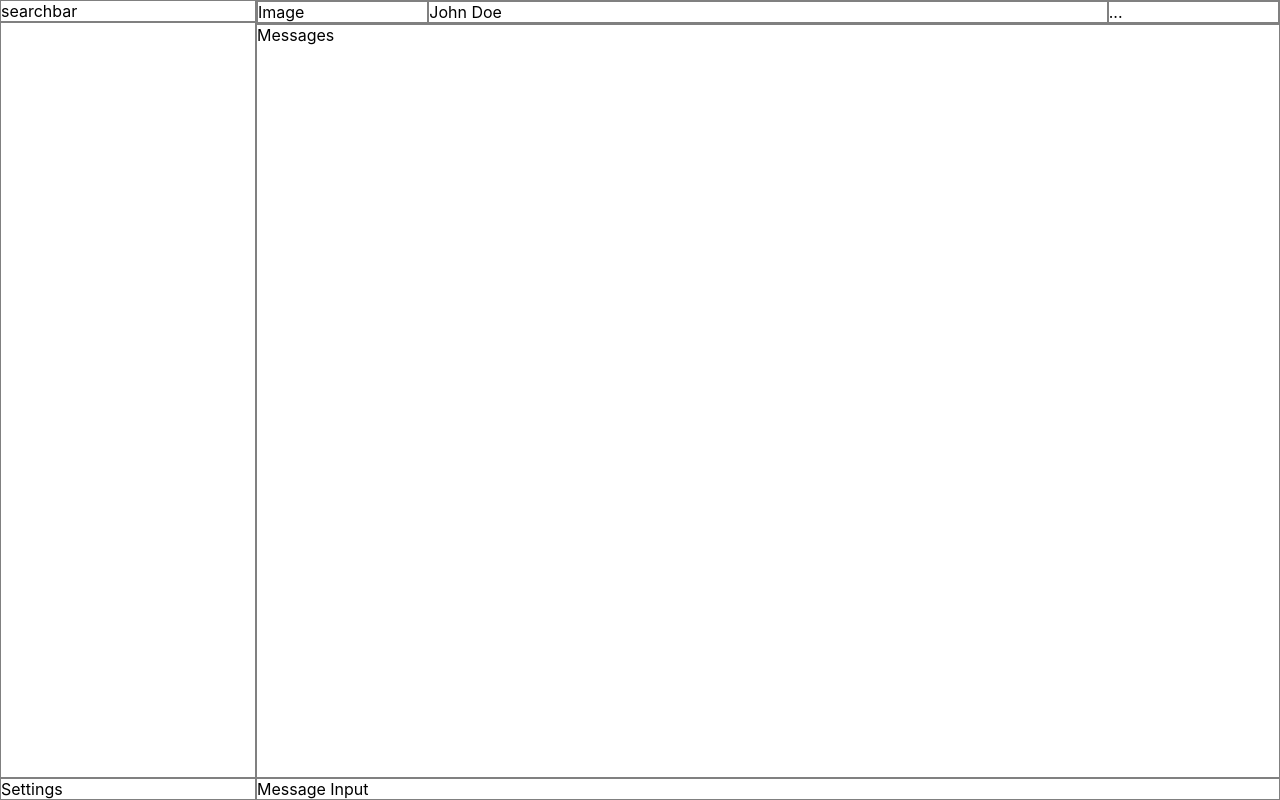
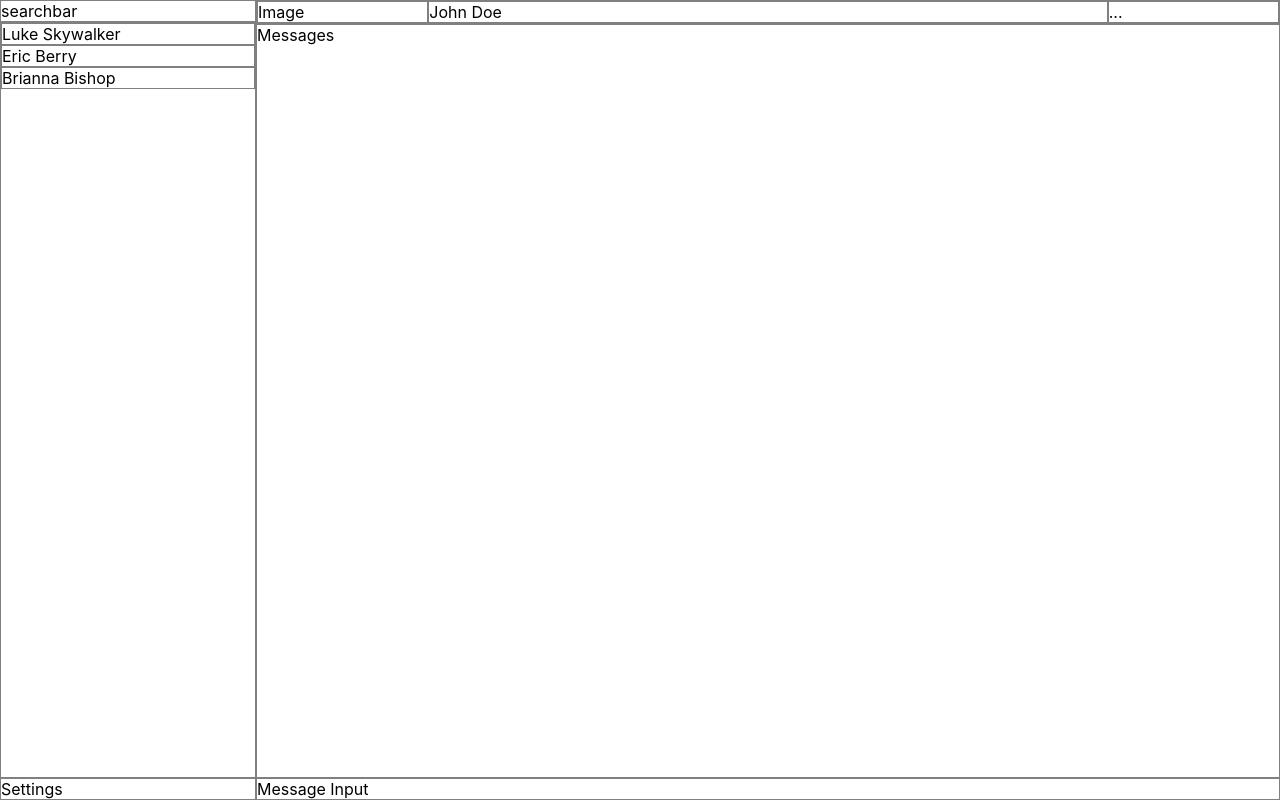
Before and after one commit to aysegulHalamoglu/chat-app, a React (Create React App) app in the folder my-chat-app/: page / in a window 1280 px wide. Both pictures are taken after typing "Sample", "Sample", "Sample" into the empty fields and a click on the button "LOGIN". Built offline with nearby package versions, Linux system fonts and the light colour scheme.

Commit message:
[UPDATE]  FriendList: friends iteration over map function

```diff
--- a/my-chat-app/src/pages/Chat/components/FriendList.js
+++ b/my-chat-app/src/pages/Chat/components/FriendList.js
@@ -1,5 +1,13 @@
-import React from "react";
+import React, { useContext } from "react";
+import { LoginContext } from "../../../context/LoginContext";
 
 export default function FriendList() {
-  return <div className="friendList"></div>;
+  const { friendList } = useContext(LoginContext);
+  return (
+    <div className="friendList">
+      {friendList.map((item) => {
+        return <div>{`${item.first_name} ${item.last_name}`} </div>;
+      })}
+    </div>
+  );
 }
```
